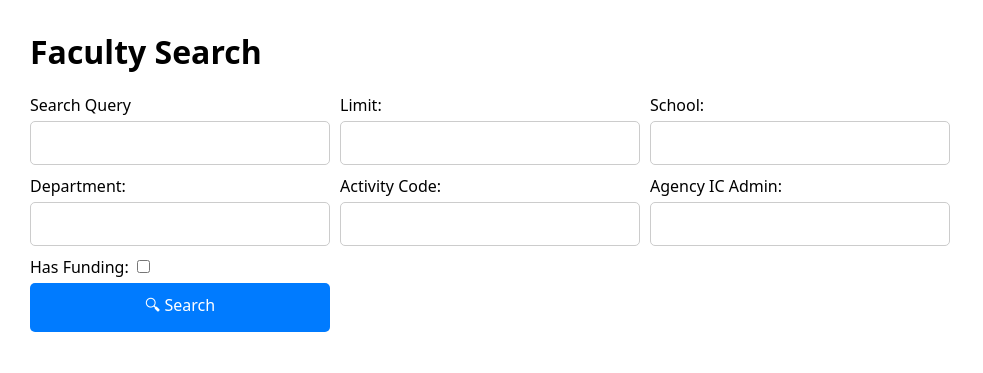
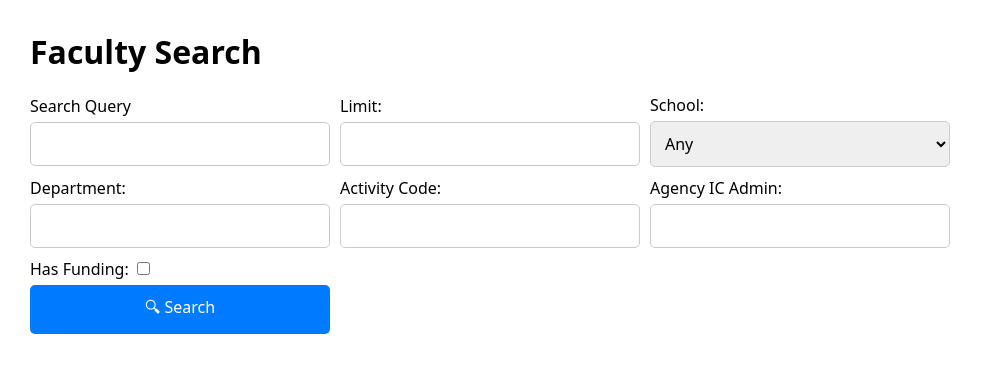
Before and after one commit to uvarc/uvarc-dac-foi, a Flask app: page / in a window 1280 px wide. Shown: the top 373 px of the page, without its empty margins (0-983 px from the left). Run offline with Flask 3, Linux system fonts and the light colour scheme.

Commit message:
dropdown for school

```diff
--- a/frontend/html/search.html
+++ b/frontend/html/search.html
@@ -23,7 +23,13 @@
             </div>
             <div class="inputContainer">
                 <label for="school">School:</label>
-                <input type="text" id="school" name="school">
+                <!-- dropdown input for blank, SEAS, SOM -->
+                <select id="school" name="school">
+                    <option value="">Any</option>
+                    <option value="SEAS">School of Engineering</option>
+                    <option value="SOM">School of Medicine</option>
+                </select>
+                <!-- <input type="text" id="school" name="school"> -->
             </div>
             <div class="inputContainer">
                 <label for="department">Department:</label>
--- a/frontend/html/static/css/style.css
+++ b/frontend/html/static/css/style.css
@@ -6,7 +6,7 @@ body {
     font-family: system-ui, -apple-system, BlinkMacSystemFont, 'Segoe UI', Roboto, Oxygen, Ubuntu, Cantarell, 'Open Sans', 'Helvetica Neue', sans-serif;
 }
 
-input[type="text"], input[type="number"] {
+input[type="text"], input[type="number"], select {
     box-sizing: border-box;
     padding: 10px;
     font-size: 16px;
```
